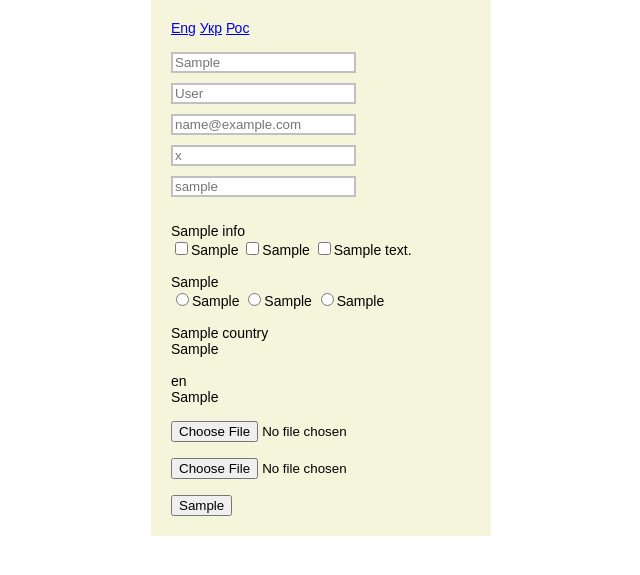
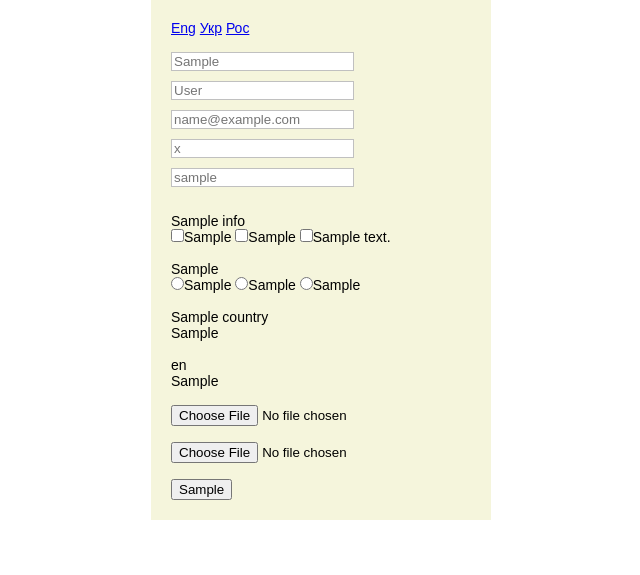
Before and after one commit to cinjko/registration.form, a PHP site: template views/registration/registration.php in a window 1280 px wide. Shown: the top 575 px of the page, without its empty margins (319-959 px from the left). Run offline with PHP 8.4, Linux system fonts and the light colour scheme; the template is opened without the code that fills it: most values are stand-ins (such as "Sample title", 1, 10 or a date in 2020).

Commit message:
Added registration.css file

```diff
--- /dev/null
+++ b/css/registration.css
@@ -0,0 +1,58 @@
+* {
+    margin: 0;
+}
+
+body {
+    margin: 0;
+    padding: 0;
+    font-family: sans-serif;
+    font-size: 14px;
+}
+
+.wrapper {
+    margin: auto;
+    width: 300px;
+    height: auto;
+    background-color: beige;
+    padding: 20px;
+}
+
+.change_lang {
+    padding: 0;
+    margin: 0;
+}
+
+.registration{
+    width: 300px;
+    margin: 0;
+
+}
+
+.info {
+    width: 300px;
+}
+
+#first_name{
+    border: 1px solid silver;
+    margin-bottom: 10px;
+}
+
+#last_name{
+    border: 1px solid silver;
+    margin-bottom: 10px;
+}
+
+#email{
+    border: 1px solid silver;
+    margin-bottom: 10px;
+}
+
+#password{
+    border: 1px solid silver;
+    margin-bottom: 10px;
+}
+
+#login{
+    border: 1px solid silver;
+    margin-bottom: 10px;
+}
--- a/models/language.php
+++ b/models/language.php
@@ -15,10 +15,10 @@ class Language {
 			}
 
 			$path = $_SERVER['DOCUMENT_ROOT'];
-			$langFile = $path.'/registration.form/language/'.$userLanguage.'.ini';
+			$langFile = $path.'/language/'.$userLanguage.'.ini';
 			if(!file_exists($langFile)){
 				echo "Не можливо загрузити мову!";
-				// exit;
+//				 exit;
 			}
 
 			$lang = parse_ini_file($langFile);
--- a/route.php
+++ b/route.php
@@ -10,14 +10,16 @@ class Rout{
         $controller_name = $path[2];
 //        print_r($controller_name);die;
 
-        if($controller_name == ""){
+        if ($controller_name == "index.php"){
             $controller_name = "main";
+        } else {
+            $controller_name;
         }
 
         $controller_name ="Controller_".$controller_name;
         $controller_file = strtolower($controller_name).'.php';
         $controller_path = "controllers/".$controller_file;
-//        print_r($controller_path);die;
+        print_r($controller_path);
 
         if(file_exists($controller_path)){
             include_once $controller_path;
--- a/views/registration/registration.php
+++ b/views/registration/registration.php
@@ -11,7 +11,7 @@
 	<title><?php echo $lang['TITLE_REGISTRATION']?></title>
 	<script type="text/javascript" src="./js/jquery-2.1.3.js"></script>
 	<script type="text/javascript" src="./js/validation.js"></script>
-	<link rel="stylesheet" href="css/error.css"/>
+	<link rel="stylesheet" href="css/registration.css"/>
 </head>
 <body>
 	<div class="wrapper">
```
Also changed, not shown: css/log.css (added, +39 -0 lines), views/log/log.php (+4 -4 lines).
